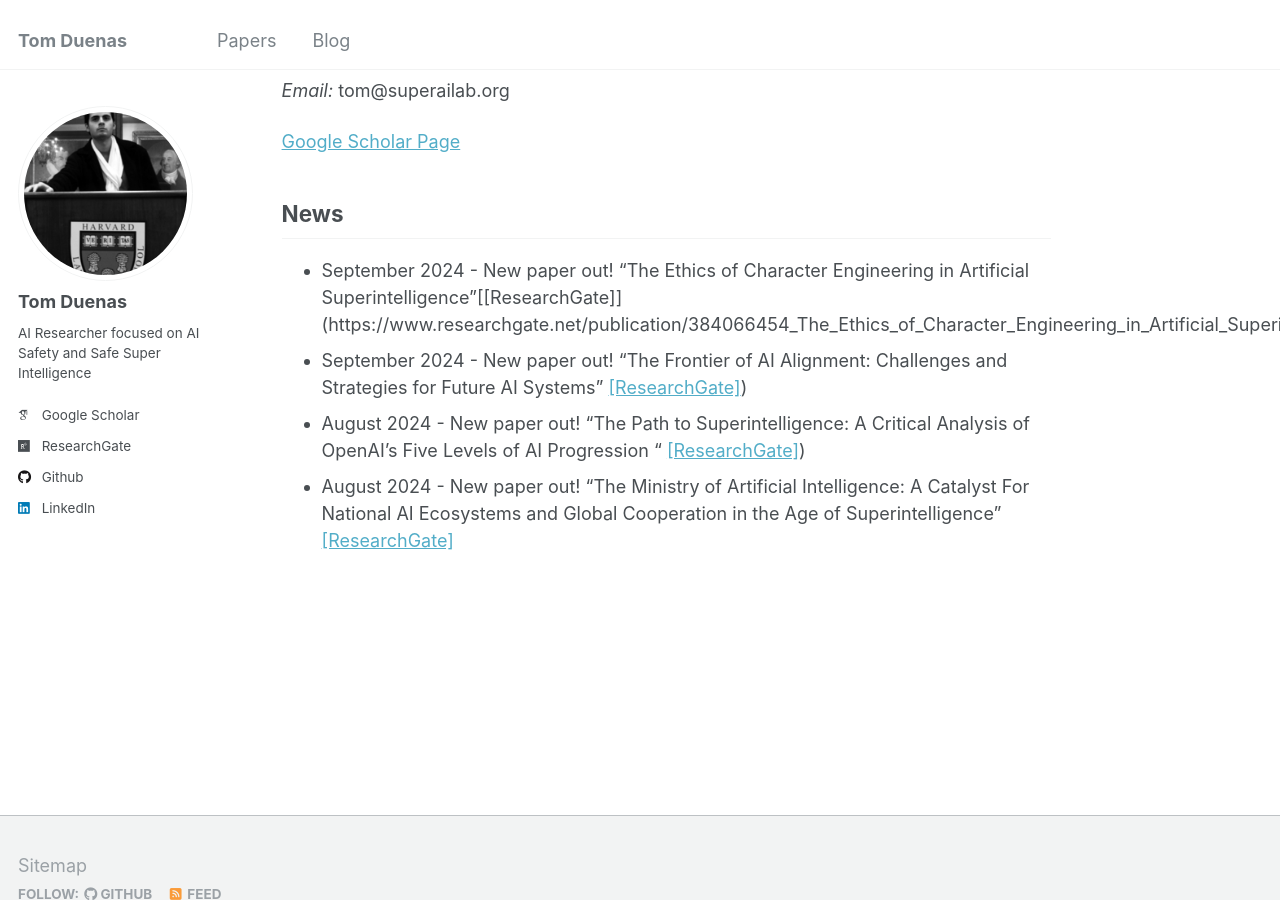
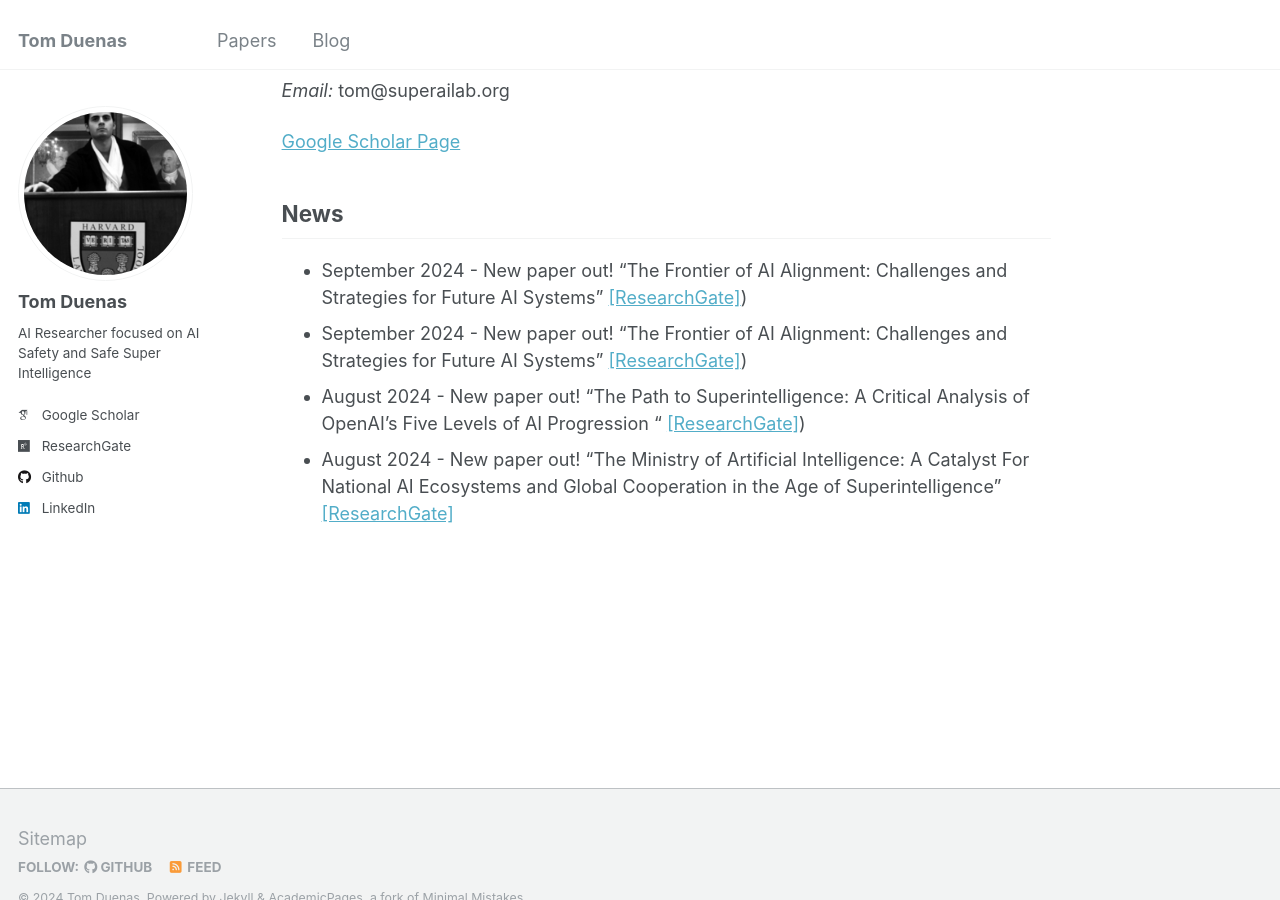
Before and after one commit to TomDuenas/tomduenas.github.io, a Jekyll site: the page built from _pages/about.md, in a window 1280 px wide and 900 px high, scrolled down 528 px. Built offline with Jekyll 4.4.1, drawn with Linux system fonts in a browser that asks for light colours; some web fonts are replaced.

Commit message:
Update about.md

```diff
--- a/_pages/about.md
+++ b/_pages/about.md
@@ -22,7 +22,7 @@ Broadly, I am interested in exploring how we can develop AI systems that are not
 [Google Scholar Page](https://scholar.google.com/citations?user=ZUEwQFkAAAAJ=en)
 
 ## News
-* September 2024 - New paper out! "The Ethics of Character Engineering in Artificial Superintelligence"[[ResearchGate]] (https://www.researchgate.net/publication/384066454_The_Ethics_of_Character_Engineering_in_Artificial_Superintelligence))
+* September 2024 - New paper out! "The Frontier of AI Alignment: Challenges and Strategies for Future AI Systems" [[ResearchGate]](https://www.researchgate.net/publication/383697750_The_Frontier_of_AI_Alignment_Challenges_and_Strategies_for_Future_AI_Systems))
 * September 2024 - New paper out! "The Frontier of AI Alignment: Challenges and Strategies for Future AI Systems" [[ResearchGate]](https://www.researchgate.net/publication/383697750_The_Frontier_of_AI_Alignment_Challenges_and_Strategies_for_Future_AI_Systems))
 * August 2024 - New paper out! "The Path to Superintelligence: A Critical Analysis of OpenAI's Five Levels of AI Progression " [[ResearchGate]](https://www.researchgate.net/publication/383395776_The_Path_to_Superintelligence_A_Critical_Analysis_of_OpenAI's_Five_Levels_of_AI_Progression))
 * August 2024 - New paper out! "The Ministry of Artificial Intelligence: A Catalyst For National AI Ecosystems and Global Cooperation in the Age of Superintelligence" [[ResearchGate]](https://www.researchgate.net/publication/383145922_The_Ministry_of_Artificial_Intelligence_A_Catalyst_For_National_AI_Ecosystems_and_Global_Cooperation_in_the_Age_of_Superintelligence)
```
